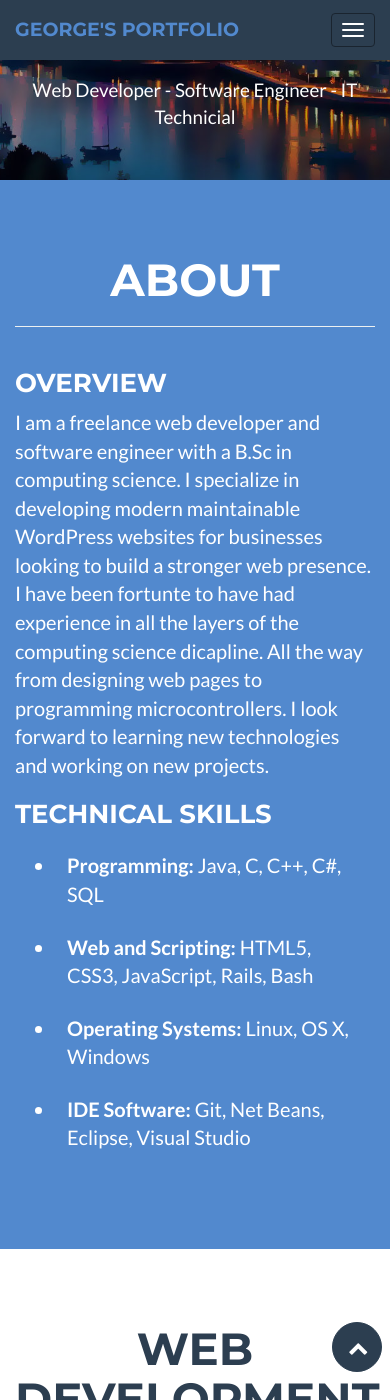
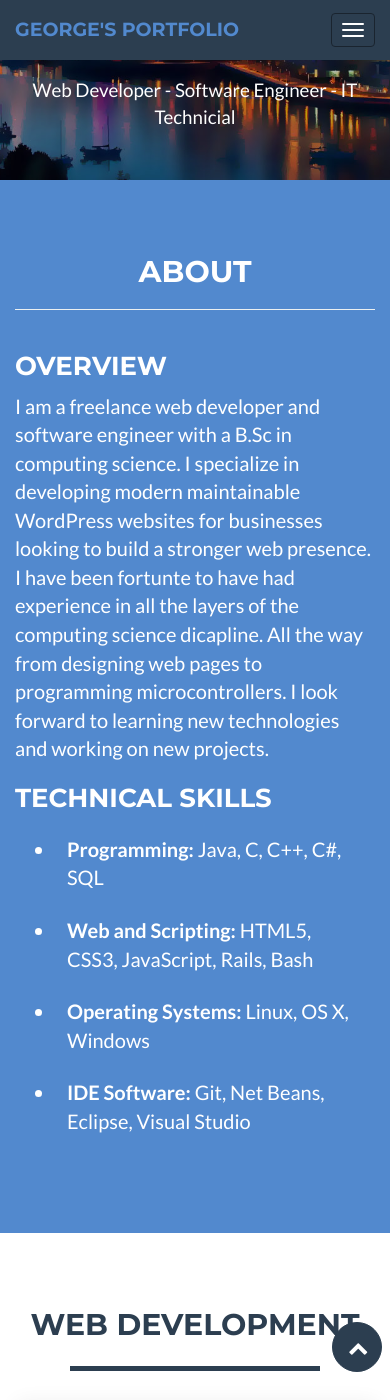
Before and after one commit to gargirou/gargirou.github.io, a Jekyll site: the page built from index.html, in a window 390 px wide and 1400 px high, scrolled down 402 px. Built offline with Jekyll 4.4.1, drawn with Linux system fonts in a browser that asks for light colours.

Commit message:
Quick fix to h2 elements. Made them change to 2em on smaller displays. Was breaking the screen view on iphone 5

```diff
--- a/_includes/css/main.css
+++ b/_includes/css/main.css
@@ -488,7 +488,7 @@ footer .footer-below {
 }
 
 @media(max-width:767px) {
-    .portfolio-modal .modal-content h2 {
+    section h2 {
       font-size: 2em;
     }
 }
```
